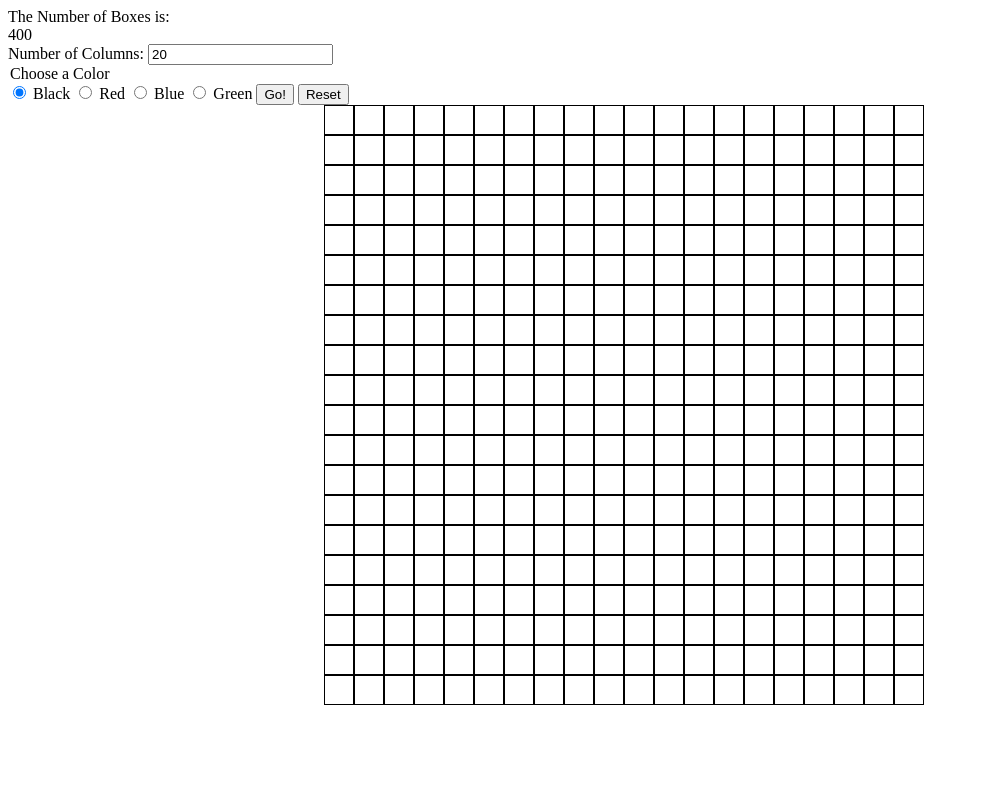
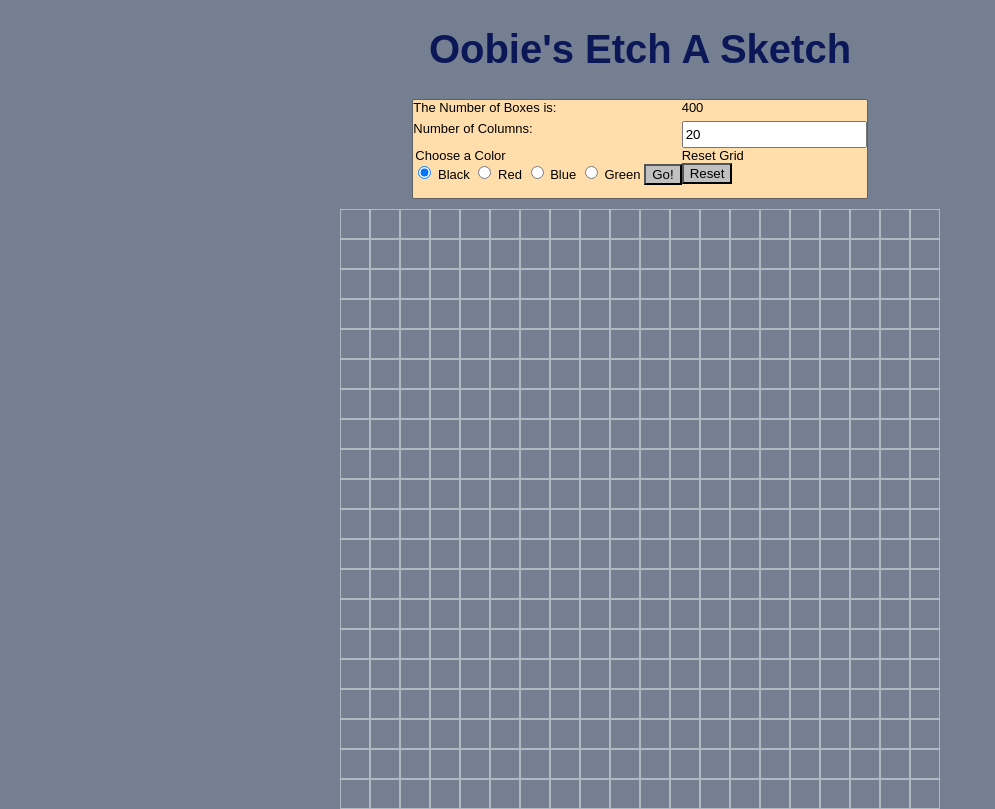
Before and after one commit to DarkacreTen/etch-a-sketch, a plain HTML site: page index.html in a window 1280 px wide. Shown: the whole page, without its empty margins (0-995 px from the left). Drawn offline with Linux system fonts and the light colour scheme.

Commit message:
style included

```diff
--- a/index.html
+++ b/index.html
@@ -6,9 +6,13 @@
   <link rel = "stylesheet" type = "text/css" href = "style/style.css">
 </head>
 <body>
+  <h1>Oobie's Etch A Sketch</h1>
   <div class = "top-nav">
+    <div class = "show-top-nav">
       <label id = "noOfBoxes-label" for "noOfBoxes">The Number of Boxes is:</label>
       <div id = "noOfBoxes"></div>
+
+
       <label id = "col-input-label" for = "col-input">Number of Columns: </label>
       <input id = "col-input" type = "number" value = "20">
       <div class = "radio-nav">
@@ -25,12 +29,17 @@
         <input type = "radio" name = "color-choice" id = "colorChoice4"
         value = "green">
         <label for = "colorChoice4">Green</label>
-      <button id = "color-submit" name = "color-choice">Go!</button>
-    <button id = "reset-btn" type = "button">Reset</button>
+        <button id = "color-submit" class = "btn" name = "color-choice">Go!</button>
       </div>
+      <div class = "reset-block">
+        <label for = "reset-btn">Reset Grid</label><br>
+        <button id = "reset-btn" class= "btn" type = "button">Reset</button>
+      </div>
+    </div>
+  </div>
+
   <div id = "main-sketch">
-    <div class = "container">
-    </div>
+    <div class = "container"></div>
   </div>
 
 </body>
--- a/script/etch.js
+++ b/script/etch.js
@@ -76,7 +76,8 @@ function makeGrid(numberOfBoxes){
     gridItem.style.width = gridItemSize;
     gridItem.style.height = gridItemSize;
 
-    gridItem.style.cssText = 'border-style: solid; border-color: black'; //delete later
+    gridItem.style.cssText =
+    'border-style: solid; border-color: rgb(175, 185, 193)'; //delete later
     gridItem.style.borderWidth = "1px";
 
     grid.appendChild(gridItem);
--- a/style/style.css
+++ b/style/style.css
@@ -3,24 +3,75 @@ Div in grid fills across columns, then rows. If overflow of divs,
 will continue filling in without formatting
 */
 
-.test{
-  display: grid;
-  width: 80px;
-  height: 80px;
-  grid-template-columns: repeat(2, 40px);
-  grid-template-rows: repeat(2, 40px);
+body{
+  margin: 0;
+  padding: 0;
+  background-color: rgb(116, 127, 145);
 }
 
-.item{
-  border-color: red;
+h1{
+  text-align: center;
+  font-size: 40px;
+  font-family: fantasy;
+  color: rgb(11, 23, 87);
+}
+
+.top-nav{
+  display: grid;
+  grid-template-columns: 25% auto 25%;
+  grid-template-rows: 100px;
+  grid-template-areas:
+    ". mid .";
+  margin-top: 10px;
+  margin-bottom: 10px;
+
+}
+
+.show-top-nav{
+  grid-area: mid;
+  background-color: rgb(255,222,172);
+
+  display: grid;
+  grid-template-columns: repeat(2, auto);
+  grid-template-rows: repeat(4, auto);
+  grid-template-areas:
+    "top-1 top-2"
+    "main-1 main-2"
+    "footer footer";
+  margin: 0 auto;
+
+  font-size: 13px;
+  font-family: arial;
+
   border-style: solid;
+  border-color: rgb(96, 96, 96);
   border-width: 1px;
+  border-radius: 2px;
+}
+
+.noOfBoxes-label{
+  grid-area: top-1;
+}
+
+.noOfBoxes{
+  grid-area: main-1;
 }
 
 #main-sketch{
-  display: block;
-  position: relative;
-  margin: auto;
-  width: 50%;
-  padding: auto;
+  display: grid;
+  grid-template-columns: 25% 50% 25%;
+  align-content: center;
 }
+
+/* may be overriden by .js*/
+.container{
+  margin: 0 auto;
+  grid-column-start: 2;
+  grid-column-end: 3;
+
+}
+
+.btn{
+  background-color: rgb(192, 192, 192);
+  font-color: rgb(32, 32, 32);
+}
```
Lines whose indentation alone changed are shown as unchanged.
